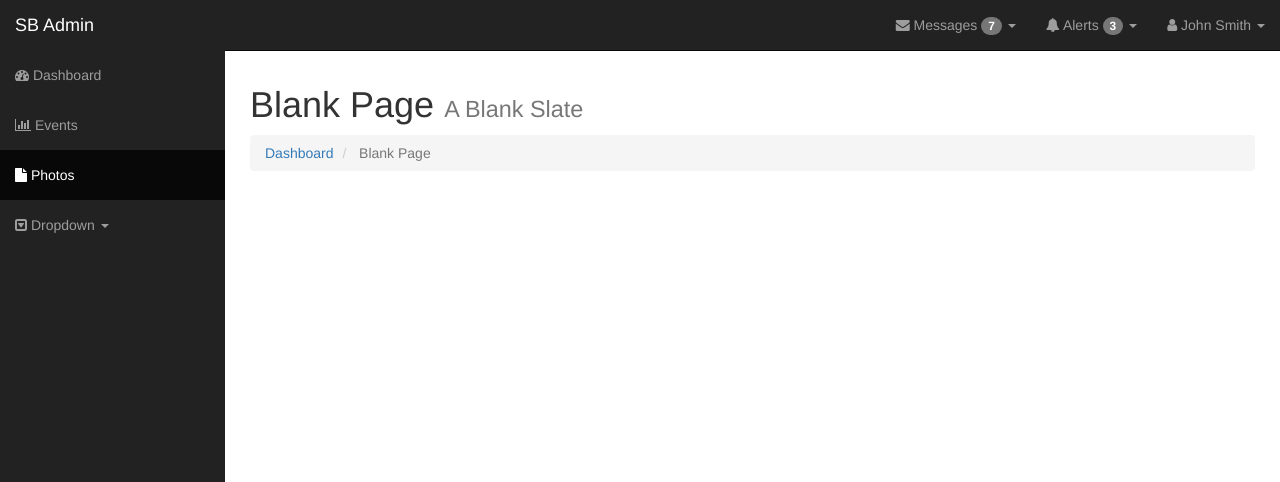
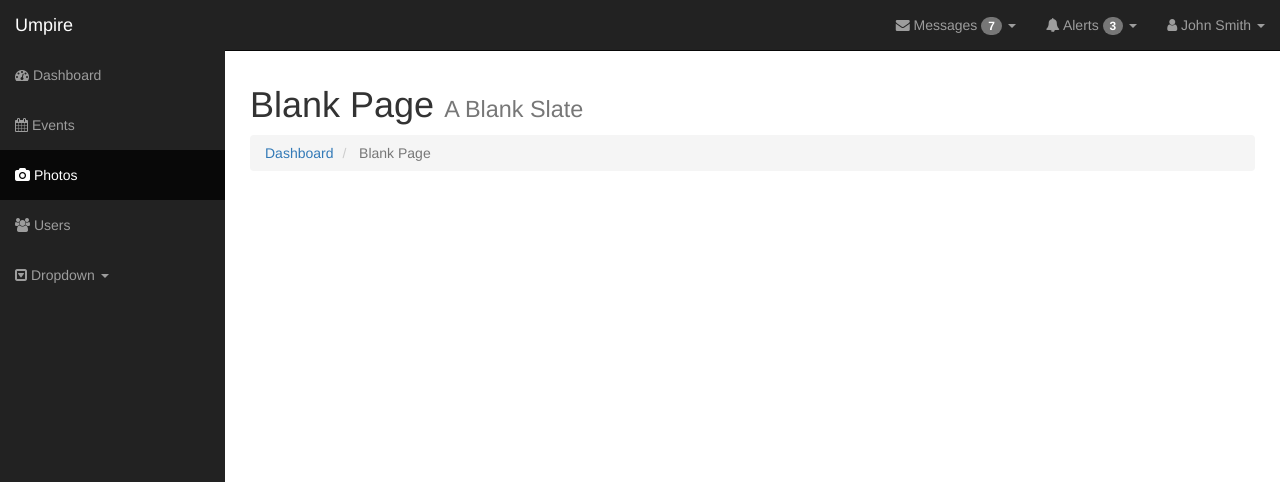
Before and after one commit to alexstuckey/umpire, a CodeIgniter app: page / in a window 1280 px wide. Shown: the top 482 px of the page. Run offline with CodeIgniter, Linux system fonts and the light colour scheme; grey boxes labelled with a size stand in for pictures from a placeholder-image service; some libraries are stand-ins or nearby versions.

Commit message:
Starting to fill in placeholders, changing icons in sidebar

```diff
--- a/application/views/header.php
+++ b/application/views/header.php
@@ -41,15 +41,16 @@
             <span class="icon-bar"></span>
             <span class="icon-bar"></span>
           </button>
-          <a class="navbar-brand" href="index.html">SB Admin</a>
+          <a class="navbar-brand" href="index.html">Umpire</a>
         </div>
 
         <!-- Collect the nav links, forms, and other content for toggling -->
         <div class="collapse navbar-collapse navbar-ex1-collapse">
           <ul class="nav navbar-nav side-nav">
             <li><a href="index.html"><i class="fa fa-dashboard"></i> Dashboard</a></li>
-            <li><a href="charts.html"><i class="fa fa-bar-chart-o"></i> Events</a></li>
-            <li class="active"><a href="blank-page.html"><i class="fa fa-file"></i> Photos</a></li>
+            <li><a href="charts.html"><i class="fa fa-calendar"></i> Events</a></li>
+            <li class="active"><a href="blank-page.html"><i class="fa fa-camera"></i> Photos</a></li>
+            <li><a href="charts.html"><i class="fa fa-users"></i> Users</a></li>
             <li class="dropdown">
               <a href="#" class="dropdown-toggle" data-toggle="dropdown"><i class="fa fa-caret-square-o-down"></i> Dropdown <b class="caret"></b></a>
               <ul class="dropdown-menu">
```
